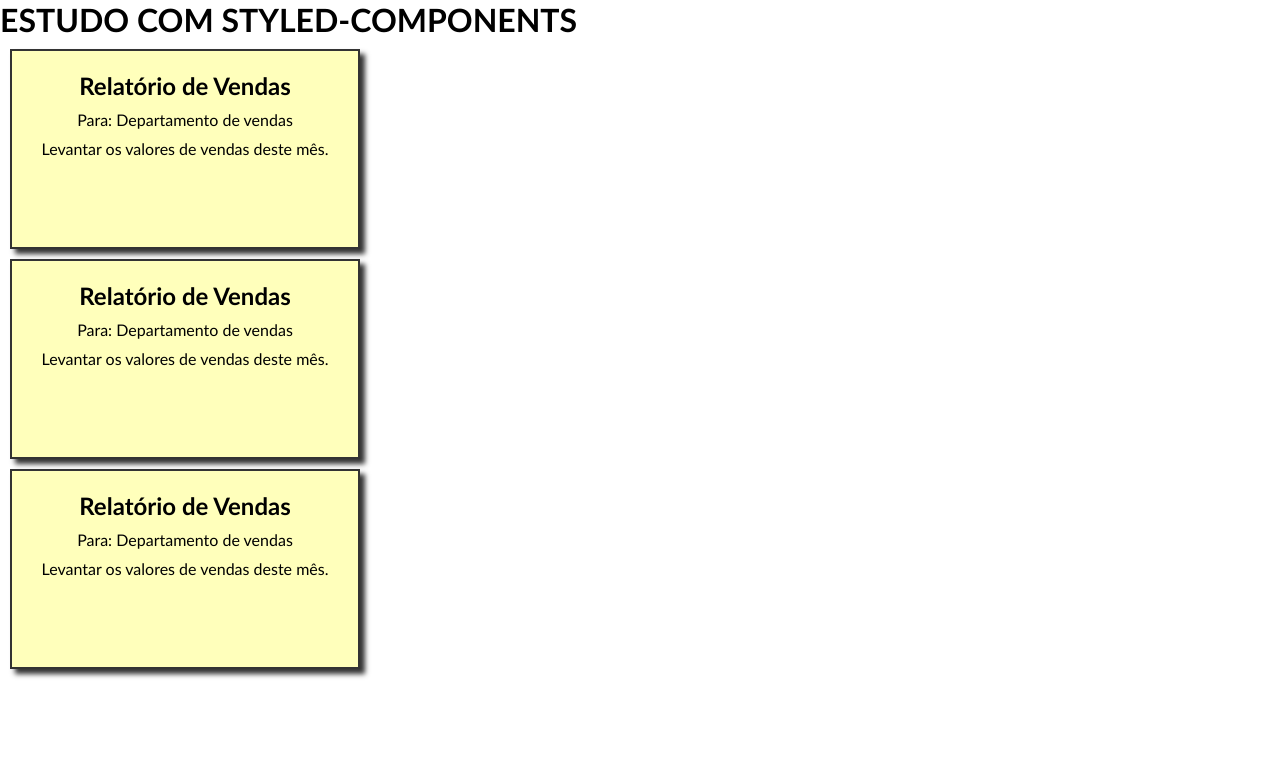
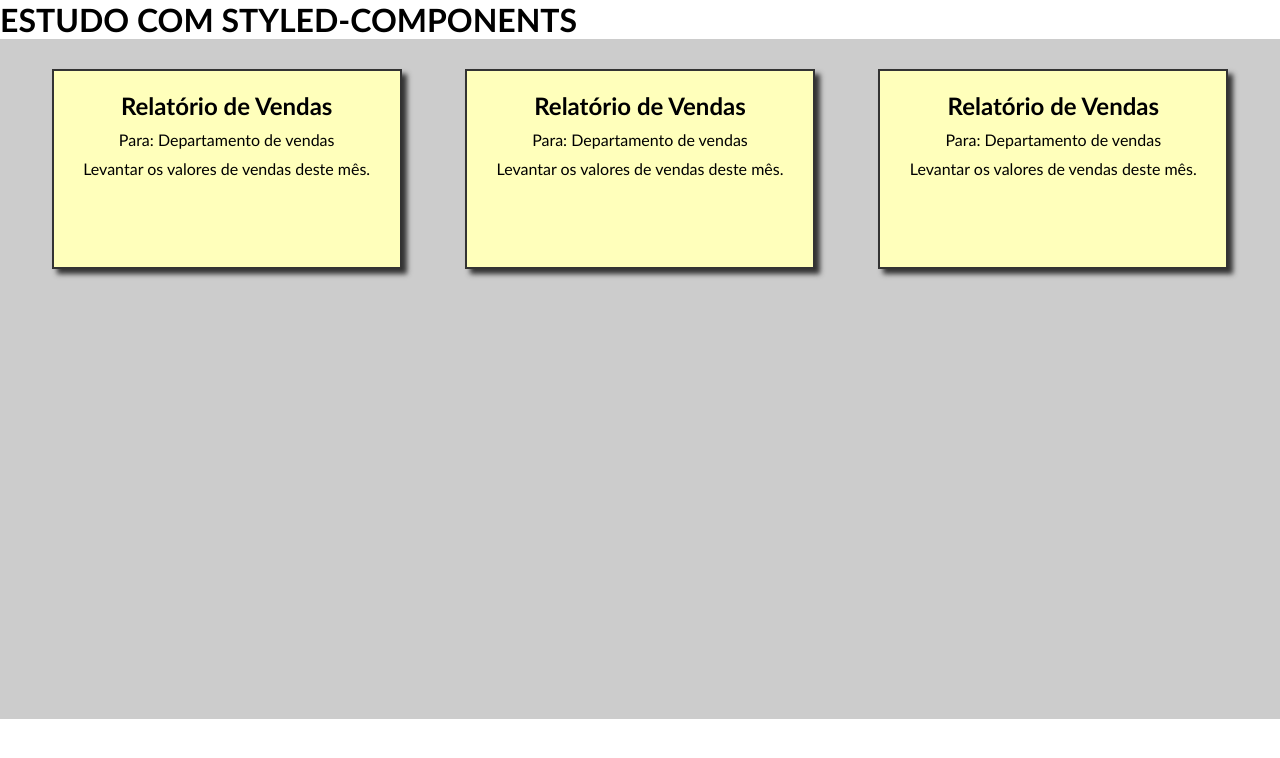
Before and after one commit to 1TDSVJ/styled-app-react, a React (Create React App) app in the folder rm93899/react-aula7/: page / in a window 1280 px wide. Shown: the top 758 px of the page. Built offline with nearby package versions, Linux system fonts and the light colour scheme.

Commit message:
criado comp style.js e importado nos respectivos comp

```diff
--- a/rm93899/react-aula7/src/components/listaTarefas/ListaTarefas.jsx
+++ b/rm93899/react-aula7/src/components/listaTarefas/ListaTarefas.jsx
@@ -1,15 +1,16 @@
 import React from 'react'
+import { DivLista } from '../../style/styled'
 import Tarefa from '../tarefa/Tarefa'
 
 
 export default function listaTarefas() {
   return (
-    <div>
+    <DivLista>
 
       <Tarefa/>
       <Tarefa/>
       <Tarefa/>
 
-    </div>
+    </DivLista>
   )
 }
--- a/rm93899/react-aula7/src/components/tarefa/Tarefa.jsx
+++ b/rm93899/react-aula7/src/components/tarefa/Tarefa.jsx
@@ -1,17 +1,5 @@
 import React from 'react'
-import styled from 'styled-components'
-
-const DivTarefa = styled.div`
-    background-color: #ffb;
-    border: 2px solid #333;
-    box-shadow: 5px 5px 5px #333;
-    padding: 20px;
-    text-align: center;
-    width: 350px;
-    height: 200px;
-    margin: 10px;
-    h2,p{ padding-bottom: 10px; }
-`
+import { DivTarefa } from '../../style/styled'
 
 export default function Tarefa() {
   return (
--- /dev/null
+++ b/rm93899/react-aula7/src/style/styled.js
@@ -0,0 +1,23 @@
+import styled from 'styled-components'
+
+//CRIANDO MÓDULO DE ESTILOS/STYLED
+
+export const DivTarefa = styled.div`
+    background-color: #ffb;
+    border: 2px solid #333;
+    box-shadow: 5px 5px 5px #333;
+    padding: 20px;
+    text-align: center;
+    width: 350px;
+    height: 200px;
+    margin: 10px;
+    h2,p{ padding-bottom: 10px; }
+`
+export const DivLista = styled.div`
+    width: 100%;
+    padding: 20px;
+    min-height: 85vh;
+    background-color: #ccc;
+    display: flex; flex-wrap: wrap;
+    justify-content: space-around;
+`
```
